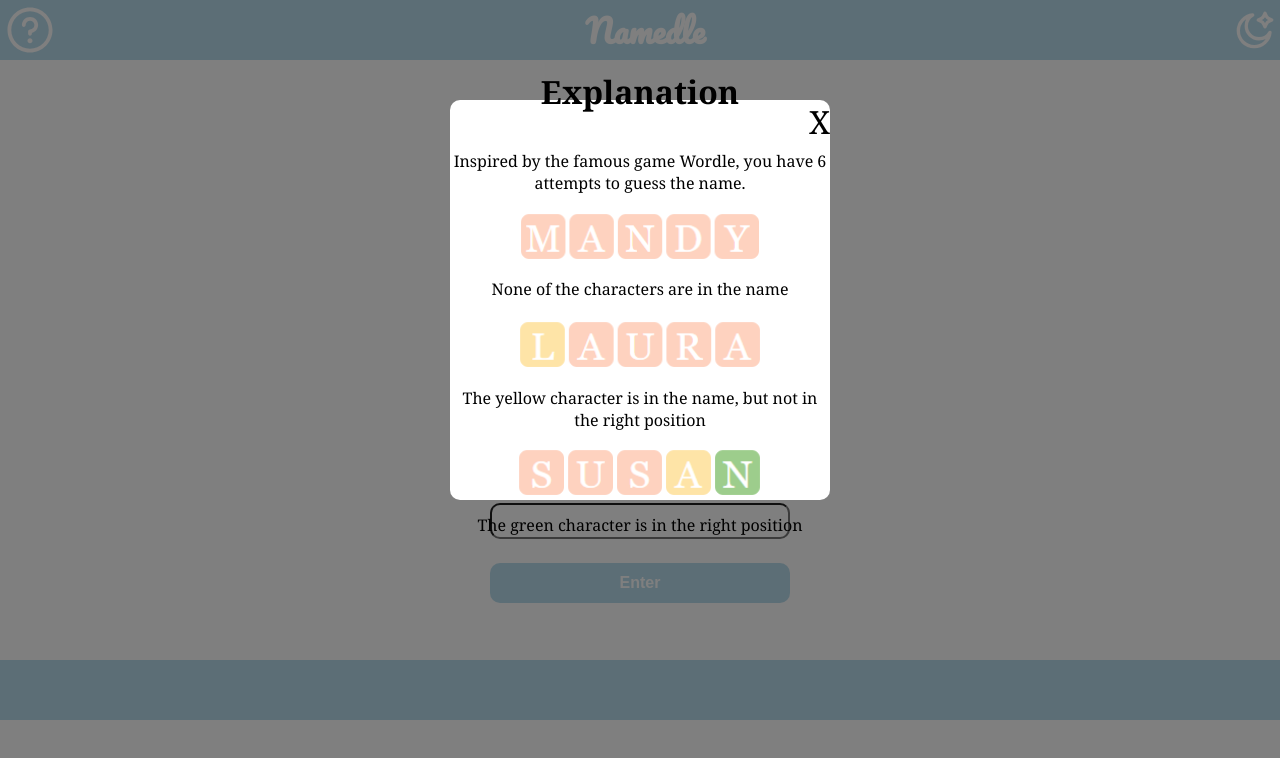
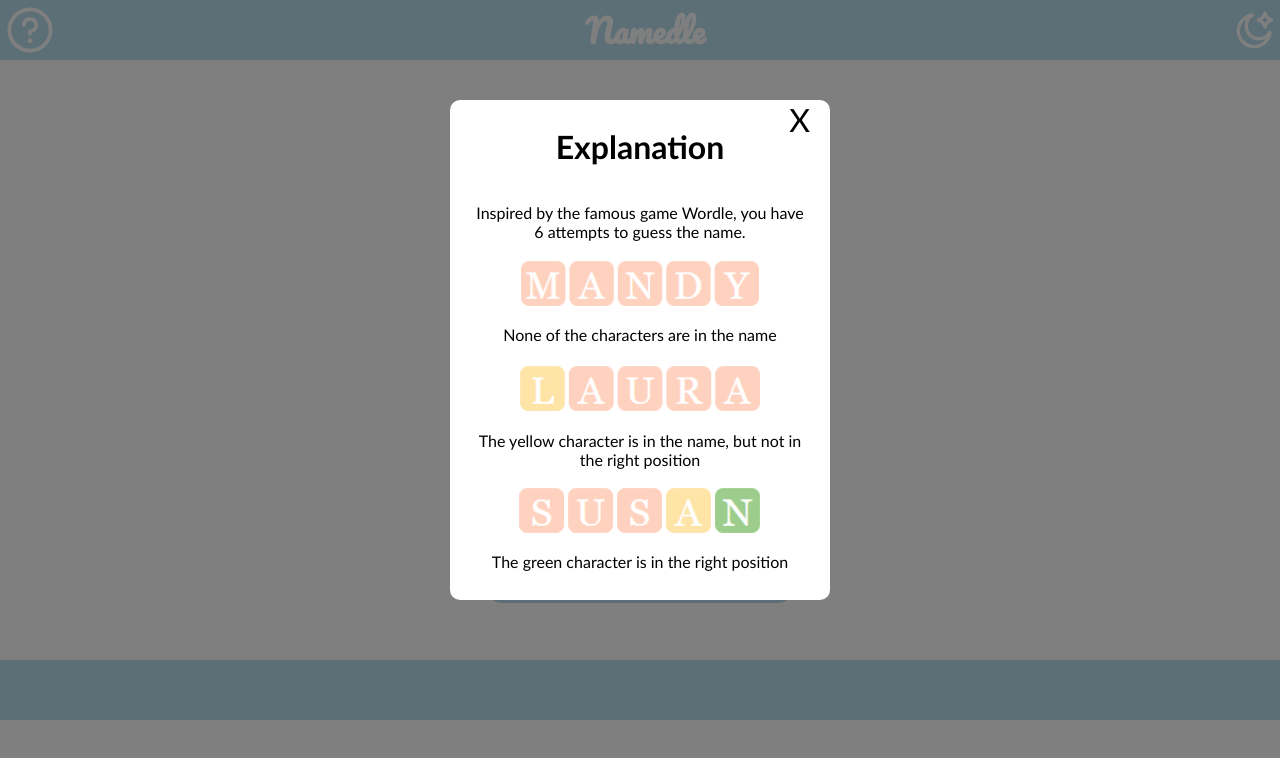
Before and after one commit to Esther2504/Namedle, a React (Create React App) app in the folder wordle/: page / in a window 1280 px wide. Both pictures are taken after a click on the picture 30 px from the left and 30 px from the top of the page. Shown: the top 758 px of the page. Built offline with nearby package versions, Linux system fonts and the light colour scheme.

Commit message:
new font, removed names

```diff
--- a/wordle/src/App.css
+++ b/wordle/src/App.css
@@ -1,13 +1,16 @@
 @import url('https://fonts.googleapis.com/css2?family=Pacifico&display=swap');
 
+
+
+
 body {
-    font-family: Georgia, 'Times New Roman', Times, serif;
+    font-family: 'Gill Sans', 'Gill Sans MT', Calibri, 'Trebuchet MS', sans-serif;
     margin: 0;
     padding: 0;
 }
 
 p {
-    cursor: pointer;
+    cursor: default;
 }
 
 .top-bar, .bottom-bar {
@@ -91,14 +94,13 @@ input {
 .result-container {
     background-color: white;
     width: 380px;
-    height: 400px;
+    height: 500px;
     z-index: 8;
-    /* position: absolute; */
-    /* border: 1px solid black; */
     text-align: center;
     margin: 100px auto;
     border-radius: 10px;
-
+padding: 0 20px;
+box-sizing: border-box;
 }
 
 .content {
@@ -106,7 +108,7 @@ input {
     flex-direction: column;
     justify-content: center;
     align-items: center;
-    height: 250px;
+    height: 350px;
 }
 
 .answer {
--- a/wordle/src/names.json
+++ b/wordle/src/names.json
@@ -1,16 +1,12 @@
 [
     "Aaden",
-"Aarav",
 "Aaron",
 "Aayan",
 "Abbie",
 "Abdul",
-"Abner",
 "Abram",
 "Adams",
 "Addie",
-"Adlai",
-"Adler",
 "Adolf",
 "Adron",
 "Aedan",
@@ -30,20 +26,15 @@
 "Alfie",
 "Alger",
 "Algie",
-"Algot",
 "Alice",
 "Allan",
 "Allen",
 "Allie",
 "Allyn",
-"Almer",
 "Almon",
-"Almus",
 "Alois",
-"Aloys",
 "Alpha",
 "Alton",
-"Alvah",
 "Alvan",
 "Alver",
 "Alvia",
@@ -51,12 +42,9 @@
 "Alvin",
 "Alvis",
 "Alwin",
-"Amado",
 "Amare",
 "Amari",
 "Amasa",
-"Ameer",
-"Amias",
 "Amiri",
 "Ammon",
 "Ancel",
```
